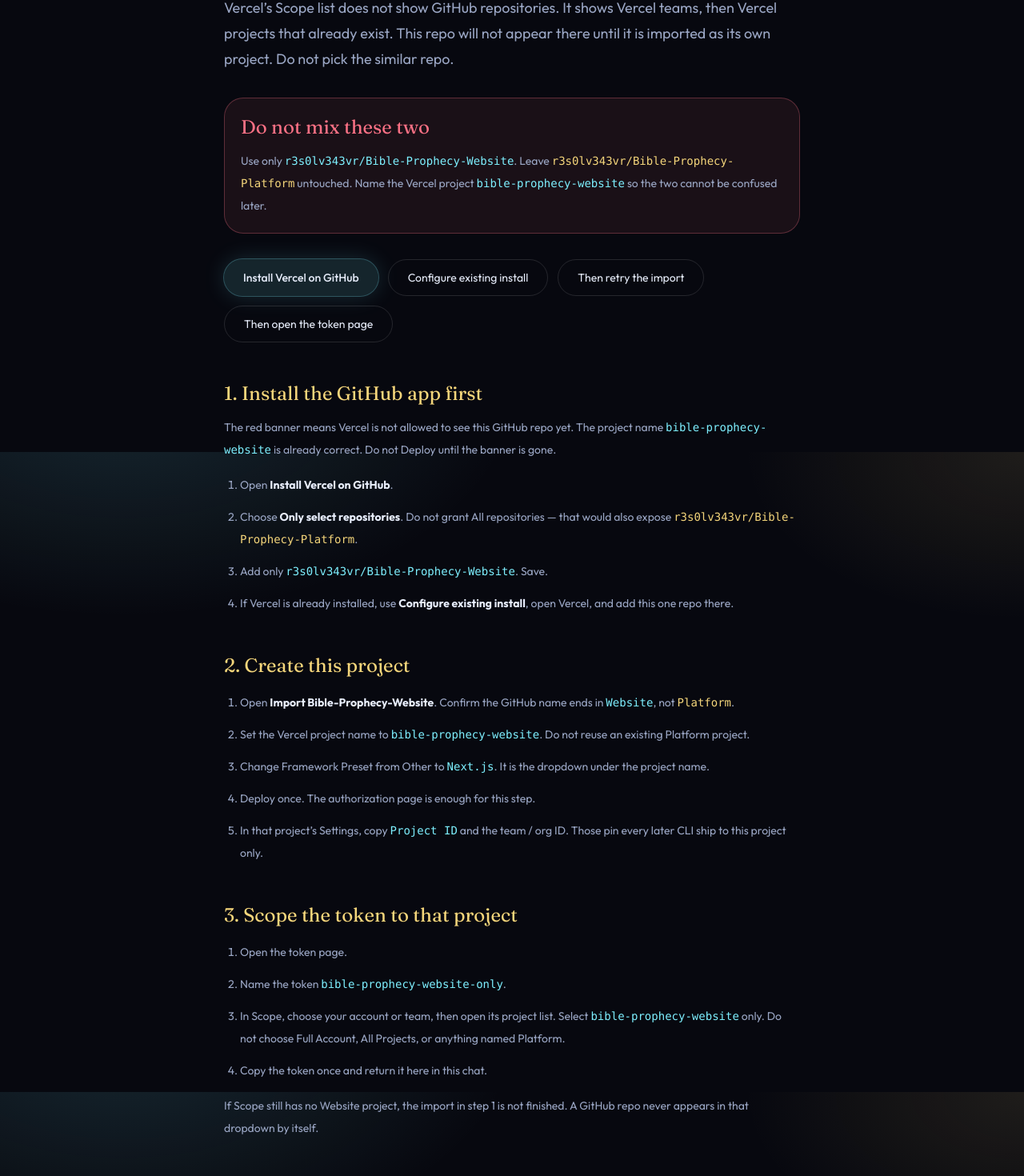
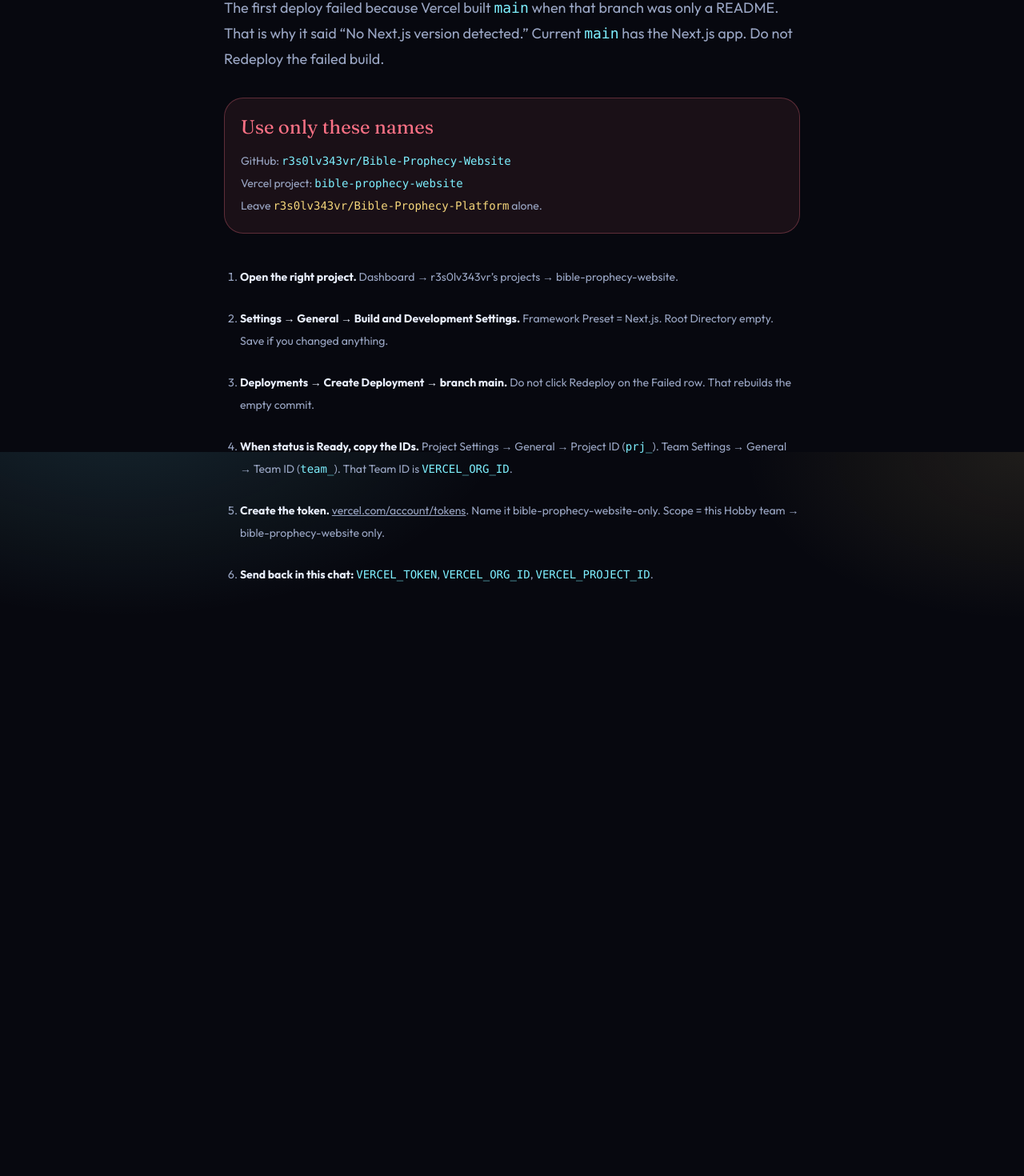
Before and after one commit to r3s0lv343vr/Bible-Prophecy-Website, a Next.js app: page / in a window 1280 px wide. Shown: the part 235-1705 px from the top of the page at 80% size. After the commit the page ends 1031 px from the top, so only its background shows below. Built offline with nearby package versions, Linux system fonts and the light colour scheme.

Commit message:
Add a single Vercel path: deploy current main, never the failed build.
The first error was an empty production branch. Document official settings, IDs, and project-scoped token steps.

```diff
--- a/src/app/page.tsx
+++ b/src/app/page.tsx
@@ -1,163 +1,71 @@
 const thisRepo = "r3s0lv343vr/Bible-Prophecy-Website";
 const otherRepo = "r3s0lv343vr/Bible-Prophecy-Platform";
-const githubAppUrl = "https://github.com/apps/vercel";
-const githubInstallsUrl = "https://github.com/settings/installations";
-const importUrl =
-  "https://vercel.com/new/import?s=https://github.com/r3s0lv343vr/Bible-Prophecy-Website";
+const projectName = "bible-prophecy-website";
 const tokenUrl = "https://vercel.com/account/tokens";
-const projectName = "bible-prophecy-website";
 
 export default function AuthorizationPage() {
   return (
     <div className="mx-auto flex min-h-full max-w-3xl flex-col px-5 py-12 sm:px-6 sm:py-16">
       <p className="text-[11px] uppercase tracking-[0.28em] text-[#7ef0ff]">
-        Authorization only · one project
+        One project · one path
       </p>
       <h1 className="mt-3 text-4xl leading-tight text-[#e8eefc] sm:text-5xl">
-        Isolate this repo, then open the token
+        Deploy current main, then send the IDs
       </h1>
       <p className="mt-4 text-base leading-8 text-[#9aa6c4] sm:text-lg">
-        Vercel’s Scope list does not show GitHub repositories. It shows Vercel
-        teams, then Vercel projects that already exist. This repo will not
-        appear there until it is imported as its own project. Do not pick the
-        similar repo.
+        The first deploy failed because Vercel built <code className="text-[#7ef0ff]">main</code> when
+        that branch was only a README. That is why it said “No Next.js version
+        detected.” Current <code className="text-[#7ef0ff]">main</code> has the Next.js app. Do not
+        Redeploy the failed build.
       </p>
 
       <section className="mt-8 rounded-3xl border border-[#fb7185]/30 bg-[#fb7185]/8 p-5">
-        <h2 className="text-2xl text-[#fb7185]">Do not mix these two</h2>
+        <h2 className="text-2xl text-[#fb7185]">Use only these names</h2>
         <p className="mt-3 text-sm leading-7 text-[#9aa6c4]">
-          Use only <code className="text-[#7ef0ff]">{thisRepo}</code>. Leave{" "}
-          <code className="text-[#f5d67b]">{otherRepo}</code> untouched. Name
-          the Vercel project <code className="text-[#7ef0ff]">{projectName}</code>{" "}
-          so the two cannot be confused later.
+          GitHub: <code className="text-[#7ef0ff]">{thisRepo}</code>
+          <br />
+          Vercel project: <code className="text-[#7ef0ff]">{projectName}</code>
+          <br />
+          Leave <code className="text-[#f5d67b]">{otherRepo}</code> alone.
         </p>
       </section>
 
-      <div className="mt-8 flex flex-col gap-3 sm:flex-row sm:flex-wrap">
-        <a
-          href={githubAppUrl}
-          target="_blank"
-          rel="noreferrer"
-          className="inline-flex items-center justify-center rounded-full bg-[#7ef0ff]/12 px-6 py-3 text-sm font-medium text-[#7ef0ff] shadow-[0_0_0_1px_rgba(126,240,255,0.28),0_0_28px_rgba(126,240,255,0.16)]"
-        >
-          Install Vercel on GitHub
-        </a>
-        <a
-          href={githubInstallsUrl}
-          target="_blank"
-          rel="noreferrer"
-          className="inline-flex items-center justify-center rounded-full border border-white/12 px-6 py-3 text-sm text-[#e8eefc]"
-        >
-          Configure existing install
-        </a>
-        <a
-          href={importUrl}
-          target="_blank"
-          rel="noreferrer"
-          className="inline-flex items-center justify-center rounded-full border border-white/12 px-6 py-3 text-sm text-[#e8eefc]"
-        >
-          Then retry the import
-        </a>
-        <a
-          href={tokenUrl}
-          target="_blank"
-          rel="noreferrer"
-          className="inline-flex items-center justify-center rounded-full border border-white/12 px-6 py-3 text-sm text-[#e8eefc]"
-        >
-          Then open the token page
-        </a>
-      </div>
-
-      <section className="mt-12">
-        <h2 className="text-2xl text-[#f5d67b]">1. Install the GitHub app first</h2>
-        <p className="mt-3 text-sm leading-7 text-[#9aa6c4]">
-          The red banner means Vercel is not allowed to see this GitHub repo
-          yet. The project name <code className="text-[#7ef0ff]">{projectName}</code> is
-          already correct. Do not Deploy until the banner is gone.
-        </p>
-        <ol className="mt-4 list-decimal space-y-3 pl-5 text-sm leading-7 text-[#9aa6c4]">
+      <ol className="mt-10 list-decimal space-y-6 pl-5 text-sm leading-7 text-[#9aa6c4]">
         <li>
-            Open <strong className="text-[#e8eefc]">Install Vercel on GitHub</strong>.
+          <strong className="text-[#e8eefc]">Open the right project.</strong> Dashboard →
+          r3s0lv343vr’s projects → {projectName}.
         </li>
         <li>
-            Choose <strong className="text-[#e8eefc]">Only select repositories</strong>.
-            Do not grant All repositories — that would also expose{" "}
-            <code className="text-[#f5d67b]">{otherRepo}</code>.
+          <strong className="text-[#e8eefc]">Settings → General → Build and Development Settings.</strong>{" "}
+          Framework Preset = Next.js. Root Directory empty. Save if you changed
+          anything.
         </li>
         <li>
-            Add only <code className="text-[#7ef0ff]">{thisRepo}</code>. Save.
+          <strong className="text-[#e8eefc]">Deployments → Create Deployment → branch main.</strong>{" "}
+          Do not click Redeploy on the Failed row. That rebuilds the empty
+          commit.
         </li>
         <li>
-            If Vercel is already installed, use{" "}
-            <strong className="text-[#e8eefc]">Configure existing install</strong>,
-            open Vercel, and add this one repo there.
+          <strong className="text-[#e8eefc]">When status is Ready, copy the IDs.</strong> Project
+          Settings → General → Project ID (<code className="text-[#7ef0ff]">prj_</code>). Team
+          Settings → General → Team ID (<code className="text-[#7ef0ff]">team_</code>). That Team
+          ID is <code className="text-[#7ef0ff]">VERCEL_ORG_ID</code>.
+        </li>
+        <li>
+          <strong className="text-[#e8eefc]">Create the token.</strong>{" "}
+          <a href={tokenUrl} target="_blank" rel="noreferrer" className="text-[#7ef0ff] underline">
+            vercel.com/account/tokens
+          </a>
+          . Name it bible-prophecy-website-only. Scope = this Hobby team →{" "}
+          {projectName} only.
+        </li>
+        <li>
+          <strong className="text-[#e8eefc]">Send back in this chat:</strong>{" "}
+          <code className="text-[#7ef0ff]">VERCEL_TOKEN</code>,{" "}
+          <code className="text-[#7ef0ff]">VERCEL_ORG_ID</code>,{" "}
+          <code className="text-[#7ef0ff]">VERCEL_PROJECT_ID</code>.
         </li>
       </ol>
-      </section>
-
-      <section className="mt-12">
-        <h2 className="text-2xl text-[#f5d67b]">2. Create this project</h2>
-        <ol className="mt-4 list-decimal space-y-3 pl-5 text-sm leading-7 text-[#9aa6c4]">
-          <li>
-            Open <strong className="text-[#e8eefc]">Import Bible-Prophecy-Website</strong>.
-            Confirm the GitHub name ends in <code className="text-[#7ef0ff]">Website</code>,
-            not <code className="text-[#f5d67b]">Platform</code>.
-          </li>
-          <li>
-            Set the Vercel project name to{" "}
-            <code className="text-[#7ef0ff]">{projectName}</code>. Do not reuse
-            an existing Platform project.
-          </li>
-          <li>
-            Change Framework Preset from Other to{" "}
-            <code className="text-[#7ef0ff]">Next.js</code>. It is the
-            dropdown under the project name.
-          </li>
-          <li>Deploy once. The authorization page is enough for this step.</li>
-          <li>
-            In that project’s Settings, copy <code className="text-[#7ef0ff]">Project ID</code>{" "}
-            and the team / org ID. Those pin every later CLI ship to this
-            project only.
-          </li>
-        </ol>
-      </section>
-
-      <section className="mt-12">
-        <h2 className="text-2xl text-[#f5d67b]">3. Scope the token to that project</h2>
-        <ol className="mt-4 list-decimal space-y-3 pl-5 text-sm leading-7 text-[#9aa6c4]">
-          <li>Open the token page.</li>
-          <li>
-            Name the token <code className="text-[#7ef0ff]">bible-prophecy-website-only</code>.
-          </li>
-          <li>
-            In Scope, choose your account or team, then open its project list.
-            Select <code className="text-[#7ef0ff]">{projectName}</code> only.
-            Do not choose Full Account, All Projects, or anything named
-            Platform.
-          </li>
-          <li>Copy the token once and return it here in this chat.</li>
-        </ol>
-        <p className="mt-4 text-sm leading-7 text-[#9aa6c4]">
-          If Scope still has no Website project, the import in step 1 is not
-          finished. A GitHub repo never appears in that dropdown by itself.
-        </p>
-      </section>
-
-      <section className="mt-12 rounded-3xl border border-[#f5d67b]/25 bg-[#f5d67b]/6 p-5">
-        <h2 className="text-2xl text-[#f5d67b]">What to send back</h2>
-        <pre className="mt-4 overflow-x-auto whitespace-pre-wrap text-sm leading-7 text-[#7ef0ff]">
-{`VERCEL_TOKEN=          project-scoped to bible-prophecy-website
-VERCEL_ORG_ID=         from that project’s settings
-VERCEL_PROJECT_ID=     from that project’s settings
-Git connected to:      ${thisRepo}
-Vercel project name:   ${projectName}`}
-        </pre>
-        <p className="mt-4 text-sm leading-7 text-[#9aa6c4]">
-          A project-scoped token cannot act on the other repo’s Vercel
-          project. Combined with the two IDs, there is no path to mix the two
-          builds.
-        </p>
-      </section>
     </div>
   );
 }
```
Also changed, not shown: 2 other files (tests, documents, lock files or other folders). Lines whose indentation alone changed are shown as unchanged.
